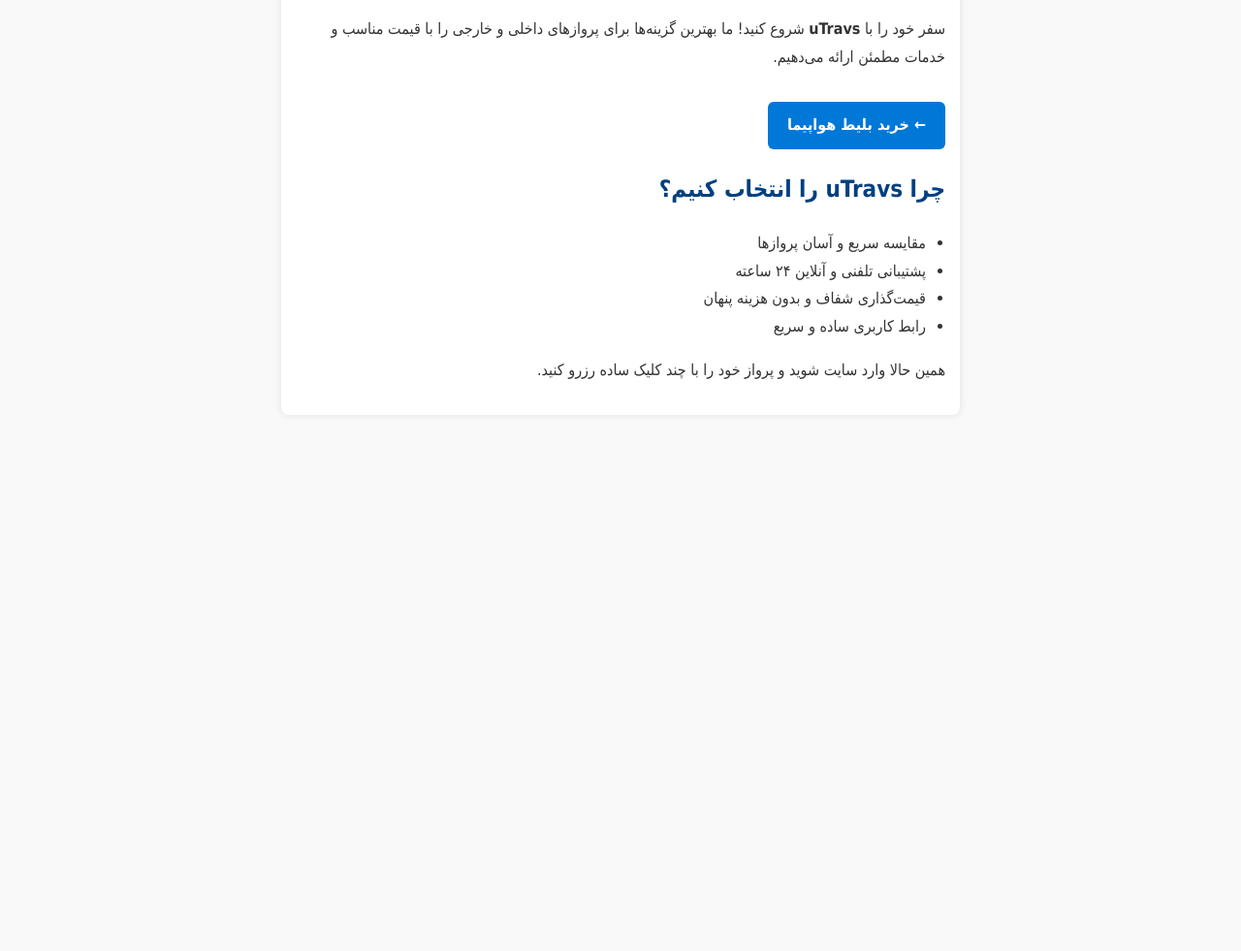
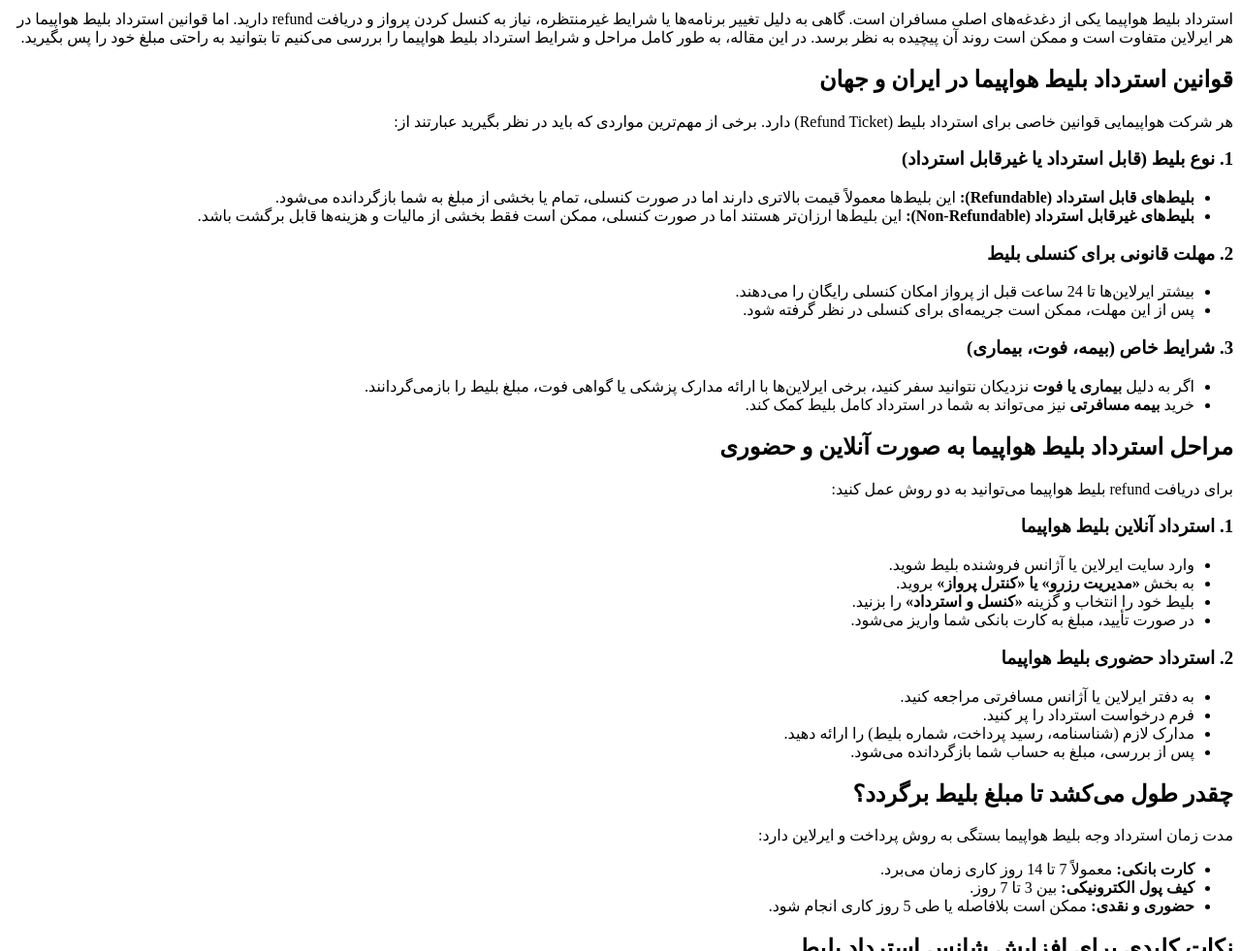
Before and after one commit to developer154-sud/cloud, a plain HTML site: page index.html in a window 1280 px wide. Shown: the part 119-1100 px from the top of the page at 97% size. Before the commit the page ends 800 px from the top, so only its background shows below. Drawn offline with Linux system fonts and the light colour scheme.

Commit message:
Update index.html

```diff
--- a/index.html
+++ b/index.html
@@ -5,7 +5,7 @@
   <meta name="viewport" content="width=device-width, initial-scale=1">
   <meta name="description" content="خرید بلیط هواپیما از سایت uTravs با قیمت مناسب، پشتیبانی ۲۴ ساعته و امکان مقایسه پروازها.">
   <meta name="keywords" content="بلیط هواپیما, خرید بلیط پرواز, utravs, رزرو پرواز, پرواز داخلی خارجی">
-  <title>راهنمای خرید بلیط هواپیما</title>
+  <title>راهنمای کامل استرداد بلیط هواپیما - شرایط و مراحل دریافت استرداد بلیط</title>
 
   <!-- Schema.org WebPage -->
   <script type="application/ld+json">
@@ -39,75 +39,97 @@
     ]
   }
   </script>
+</head>
+<body>
 
-  <!-- Style -->
-  <style>
-    body {
-      font-family: Tahoma, sans-serif;
-      background-color: #f9f9f9;
-      color: #333;
-      line-height: 1.8;
-      padding: 20px;
-      max-width: 700px;
-      margin: auto;
-    }
+<h1>راهنمای کامل استرداد بلیط هواپیما - شرایط و مراحل دریافت refund بلیط</h1>
 
-    h1, h2 {
-      color: #004080;
-    }
+<section>
+    <h2>مقدمه</h2>
+    <p>استرداد بلیط هواپیما یکی از دغدغه‌های اصلی مسافران است. گاهی به دلیل تغییر برنامه‌ها یا شرایط غیرمنتظره، نیاز به کنسل کردن پرواز و دریافت refund دارید. اما قوانین استرداد بلیط هواپیما در هر ایرلاین متفاوت است و ممکن است روند آن پیچیده به نظر برسد. در این مقاله، به طور کامل مراحل و شرایط <span class="highlight">استرداد بلیط هواپیما</span> را بررسی می‌کنیم تا بتوانید به راحتی مبلغ خود را پس بگیرید.</p>
+</section>
 
-    a {
-      color: #0078d7;
-      text-decoration: none;
-      font-weight: bold;
-    }
+<section>
+    <h2>قوانین استرداد بلیط هواپیما در ایران و جهان</h2>
+    <p>هر شرکت هواپیمایی قوانین خاصی برای <span class="highlight">استرداد بلیط (Refund Ticket)</span> دارد. برخی از مهم‌ترین مواردی که باید در نظر بگیرید عبارتند از:</p>
 
-    a:hover {
-      text-decoration: underline;
-    }
-
-    .button {
-      display: inline-block;
-      margin-top: 15px;
-      padding: 10px 20px;
-      background-color: #0078d7;
-      color: white;
-      border-radius: 6px;
-      text-align: center;
-    }
-
-    ul {
-      padding-right: 20px;
-    }
-
-    .box {
-      background-color: #fff;
-      padding: 15px;
-      border-radius: 8px;
-      box-shadow: 0 0 8px rgba(0,0,0,0.1);
-    }
-  </style>
-</head>
-
-<body>
-  <div class="box">
-    <h1>راهنمای خرید بلیط هواپیما</h1>
-
-    <p>سفر خود را با <strong>uTravs</strong> شروع کنید! ما بهترین گزینه‌ها برای پروازهای داخلی و خارجی را با قیمت مناسب و خدمات مطمئن ارائه می‌دهیم.</p>
-
-    <a href="https://utravs.com/" target="_blank" class="button">
-      ← خرید بلیط هواپیما
-    </a>
-
-    <h2>چرا uTravs را انتخاب کنیم؟</h2>
+    <h3>1. نوع بلیط (قابل استرداد یا غیرقابل استرداد)</h3>
     <ul>
-      <li>مقایسه سریع و آسان پروازها</li>
-      <li>پشتیبانی تلفنی و آنلاین ۲۴ ساعته</li>
-      <li>قیمت‌گذاری شفاف و بدون هزینه پنهان</li>
-      <li>رابط کاربری ساده و سریع</li>
+        <li><strong>بلیط‌های قابل استرداد (Refundable):</strong> این بلیط‌ها معمولاً قیمت بالاتری دارند اما در صورت کنسلی، تمام یا بخشی از مبلغ به شما بازگردانده می‌شود.</li>
+        <li><strong>بلیط‌های غیرقابل استرداد (Non-Refundable):</strong> این بلیط‌ها ارزان‌تر هستند اما در صورت کنسلی، ممکن است فقط بخشی از مالیات و هزینه‌ها قابل برگشت باشد.</li>
     </ul>
 
-    <p>همین حالا وارد سایت شوید و پرواز خود را با چند کلیک ساده رزرو کنید.</p>
-  </div>
+    <h3>2. مهلت قانونی برای کنسلی بلیط</h3>
+    <ul>
+        <li>بیشتر ایرلاین‌ها تا 24 ساعت قبل از پرواز امکان کنسلی رایگان را می‌دهند.</li>
+        <li>پس از این مهلت، ممکن است جریمه‌ای برای کنسلی در نظر گرفته شود.</li>
+    </ul>
+
+    <h3>3. شرایط خاص (بیمه، فوت، بیماری)</h3>
+    <ul>
+        <li>اگر به دلیل <strong>بیماری یا فوت</strong> نزدیکان نتوانید سفر کنید، برخی ایرلاین‌ها با ارائه مدارک پزشکی یا گواهی فوت، مبلغ بلیط را بازمی‌گردانند.</li>
+        <li>خرید <strong>بیمه مسافرتی</strong> نیز می‌تواند به شما در استرداد کامل بلیط کمک کند.</li>
+    </ul>
+</section>
+
+<section>
+    <h2>مراحل استرداد بلیط هواپیما به صورت آنلاین و حضوری</h2>
+    <p>برای <span class="highlight">دریافت refund بلیط هواپیما</span> می‌توانید به دو روش عمل کنید:</p>
+
+    <h3>1. استرداد آنلاین بلیط هواپیما</h3>
+    <ul>
+        <li>وارد سایت ایرلاین یا آژانس فروشنده بلیط شوید.</li>
+        <li>به بخش <strong>«مدیریت رزرو» یا «کنترل پرواز»</strong> بروید.</li>
+        <li>بلیط خود را انتخاب و گزینه <strong>«کنسل و استرداد»</strong> را بزنید.</li>
+        <li>در صورت تأیید، مبلغ به کارت بانکی شما واریز می‌شود.</li>
+    </ul>
+
+    <h3>2. استرداد حضوری بلیط هواپیما</h3>
+    <ul>
+        <li>به دفتر ایرلاین یا آژانس مسافرتی مراجعه کنید.</li>
+        <li>فرم درخواست استرداد را پر کنید.</li>
+        <li>مدارک لازم (شناسنامه، رسید پرداخت، شماره بلیط) را ارائه دهید.</li>
+        <li>پس از بررسی، مبلغ به حساب شما بازگردانده می‌شود.</li>
+    </ul>
+</section>
+
+<section>
+    <h2>چقدر طول می‌کشد تا مبلغ بلیط برگردد؟</h2>
+    <p>مدت زمان <span class="highlight">استرداد وجه بلیط هواپیما</span> بستگی به روش پرداخت و ایرلاین دارد:</p>
+    <ul>
+        <li><strong>کارت بانکی:</strong> معمولاً 7 تا 14 روز کاری زمان می‌برد.</li>
+        <li><strong>کیف پول الکترونیکی:</strong> بین 3 تا 7 روز.</li>
+        <li><strong>حضوری و نقدی:</strong> ممکن است بلافاصله یا طی 5 روز کاری انجام شود.</li>
+    </ul>
+</section>
+
+<section>
+    <h2>نکات کلیدی برای افزایش شانس استرداد بلیط</h2>
+    <ul>
+        <li><strong>زمان را از دست ندهید:</strong> هرچه زودتر اقدام کنید، جریمه کمتری پرداخت می‌کنید.</li>
+        <li><strong>مدارک را کامل ارائه دهید:</strong> گواهی پزشکی یا مدارک دیگر شانس شما را افزایش می‌دهد.</li>
+        <li><strong>با پشتیبانی ایرلاین تماس بگیرید:</strong> گاهی با توضیح شرایط، می‌توانید از جریمه معاف شوید.</li>
+    </ul>
+</section>
+
+<section class="faq">
+    <h2>سوالات متداول درباره استرداد بلیط هواپیما</h2>
+
+    <h3>1. آیا می‌توانم بخشی از مبلغ بلیط را پس بگیرم؟</h3>
+    <p>بله، در بلیط‌های غیرقابل استرداد، معمولاً مالیات و برخی هزینه‌ها قابل برگشت هستند.</p>
+
+    <h3>2. اگر بلیط را از آژانس خریده باشم، چطور refund بگیرم؟</h3>
+    <p>باید به همان آژانس مراجعه کنید، زیرا ایرلاین مستقیماً با شما تماس نمی‌گیرد.</p>
+
+    <h3>3. آیا در صورت تاخیر پرواز می‌توانم بلیط را کنسل کنم؟</h3>
+    <p>بله، در برخی موارد اگر تاخیر بیش از 3 ساعت باشد، حق استرداد دارید.</p>
+</section>
+
+<section>
+    <h2>جمع‌بندی: بهترین راه برای استرداد بلیط هواپیما</h2>
+    <p>برای <span class="highlight">دریافت refund بلیط</span> باید نوع بلیط، زمان کنسلی و قوانین ایرلاین را بررسی کنید. اگر به موقع اقدام کنید و مدارک لازم را ارائه دهید، شانس بالایی برای بازگشت کامل مبلغ دارید.</p>
+    <p>اگر سوالی درباره <span class="highlight">استرداد بلیط هواپیما</span> دارید، در بخش نظرات بپرسید تا راهنمایی کنیم!</p>
+</section>
+
 </body>
 </html>
```
